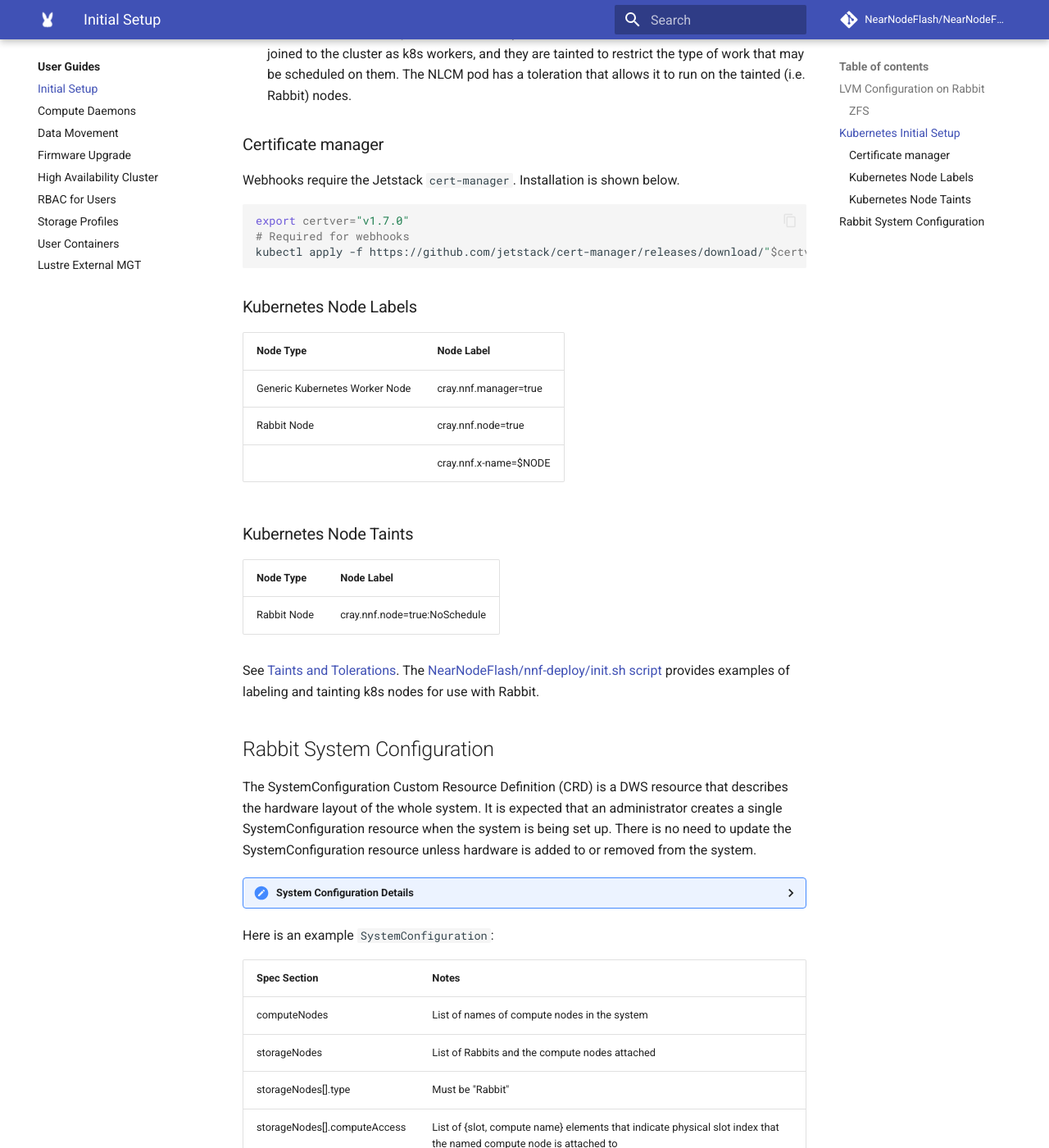
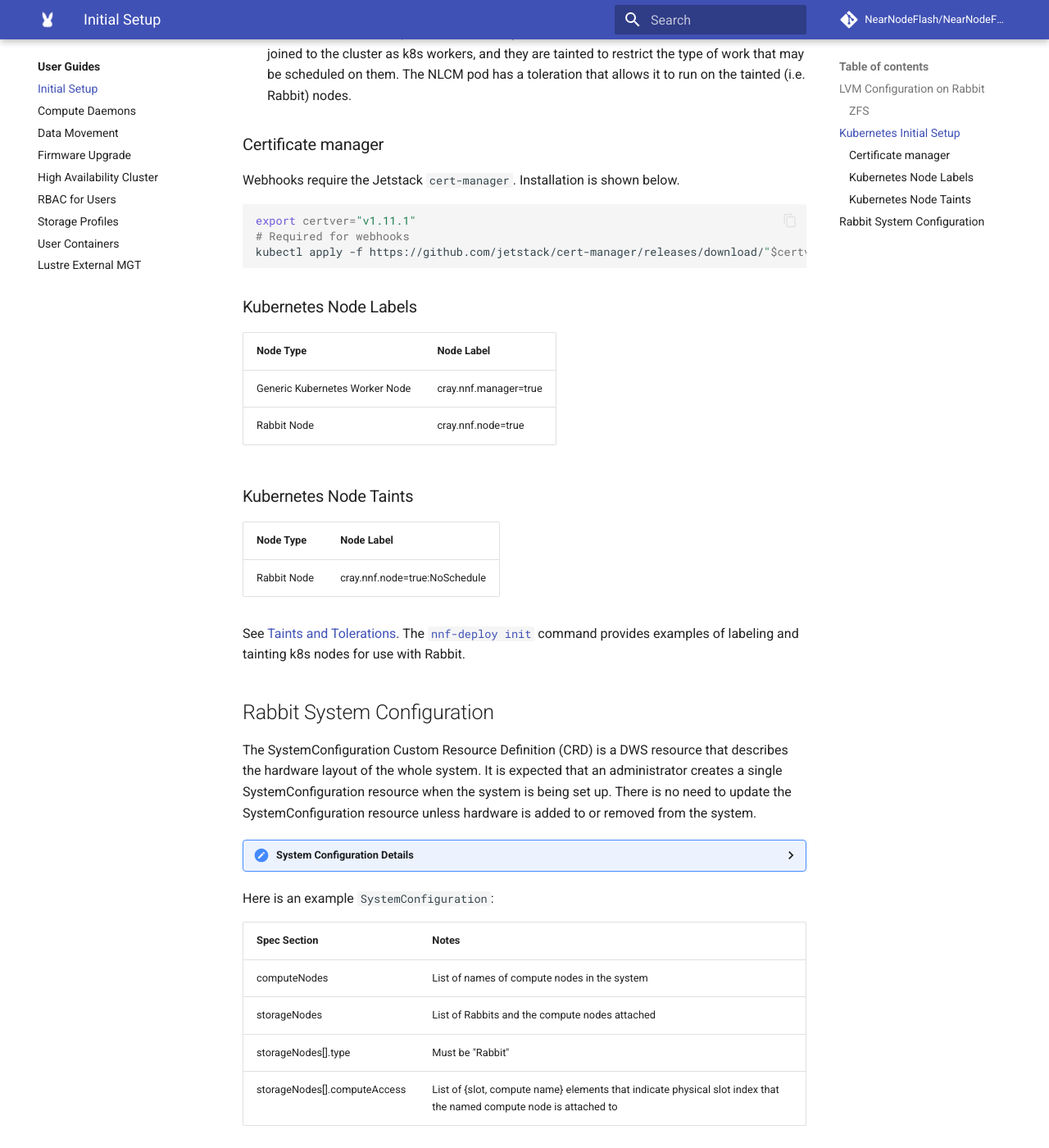
Before and after one commit to NearNodeFlash/NearNodeFlash.github.io, an MkDocs documentation site: the page built from docs/guides/initial-setup/readme.md, in a window 1280 px wide and 1400 px high, scrolled down 1051 px. Shown: the whole window at 82% size. Built offline with MkDocs 1.6.1 and Material for MkDocs 9.7.7, drawn with Linux system fonts in a browser that asks for light colours; comment, search, counter and statistics services are not loaded; the version menu is left out.

Commit message:
Updates for NNF dependencies (#109)
Update the cert-manager version.

Remove the cray.nnf.x-name node label, which we've never used.

Refer to the `nnf-deploy init` command for taints and labels, rather then
the obsolete init.sh script.

Signed-off-by: Dean Roehrich <dean.roehrich@hpe.com>
Co-authored-by: Blake Devcich <89158881+bdevcich@users.noreply.github.com>

````diff
--- a/docs/guides/initial-setup/readme.md
+++ b/docs/guides/initial-setup/readme.md
@@ -52,7 +52,7 @@
 Webhooks require the Jetstack `cert-manager`. Installation is shown below.
 
 ```bash
-export certver="v1.7.0"
+export certver="v1.11.1"
 # Required for webhooks
 kubectl apply -f https://github.com/jetstack/cert-manager/releases/download/"$certver"/cert-manager.yaml
 ```
@@ -63,7 +63,6 @@
 | :------------------------------| :-------------------- |
 | Generic Kubernetes Worker Node | cray.nnf.manager=true |
 | Rabbit Node                    | cray.nnf.node=true    |
-|                                | cray.nnf.x-name=$NODE |
 
 ### Kubernetes Node Taints
 
@@ -71,7 +70,7 @@
 | :------------------------------| :---------------------------- |
 | Rabbit Node                    | cray.nnf.node=true:NoSchedule |
 
-See [Taints and Tolerations](https://kubernetes.io/docs/concepts/scheduling-eviction/taint-and-toleration/). The [NearNodeFlash/nnf-deploy/init.sh script](https://github.com/NearNodeFlash/nnf-deploy/blob/master/init.sh) provides examples of labeling and tainting k8s nodes for use with Rabbit.
+See [Taints and Tolerations](https://kubernetes.io/docs/concepts/scheduling-eviction/taint-and-toleration/). The [`nnf-deploy init`](https://github.com/NearNodeFlash/nnf-deploy) command provides examples of labeling and tainting k8s nodes for use with Rabbit.
 
 ## Rabbit System Configuration
 
````
